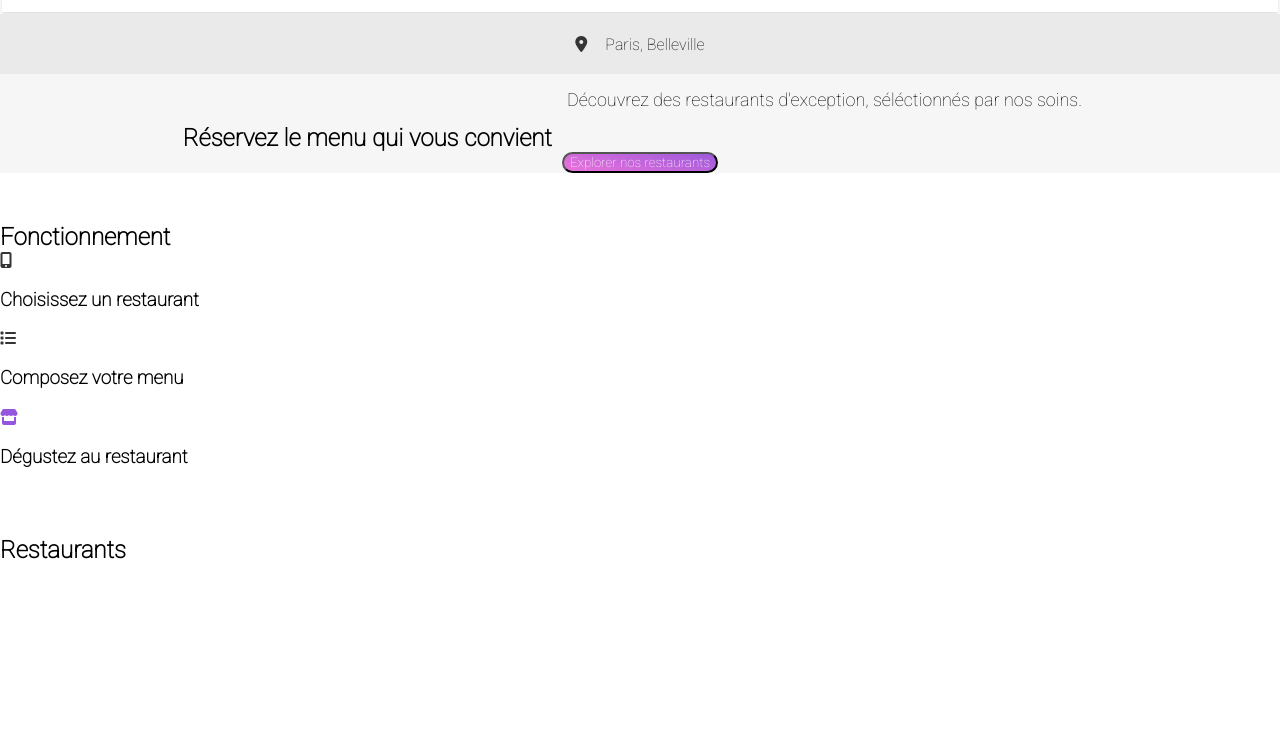
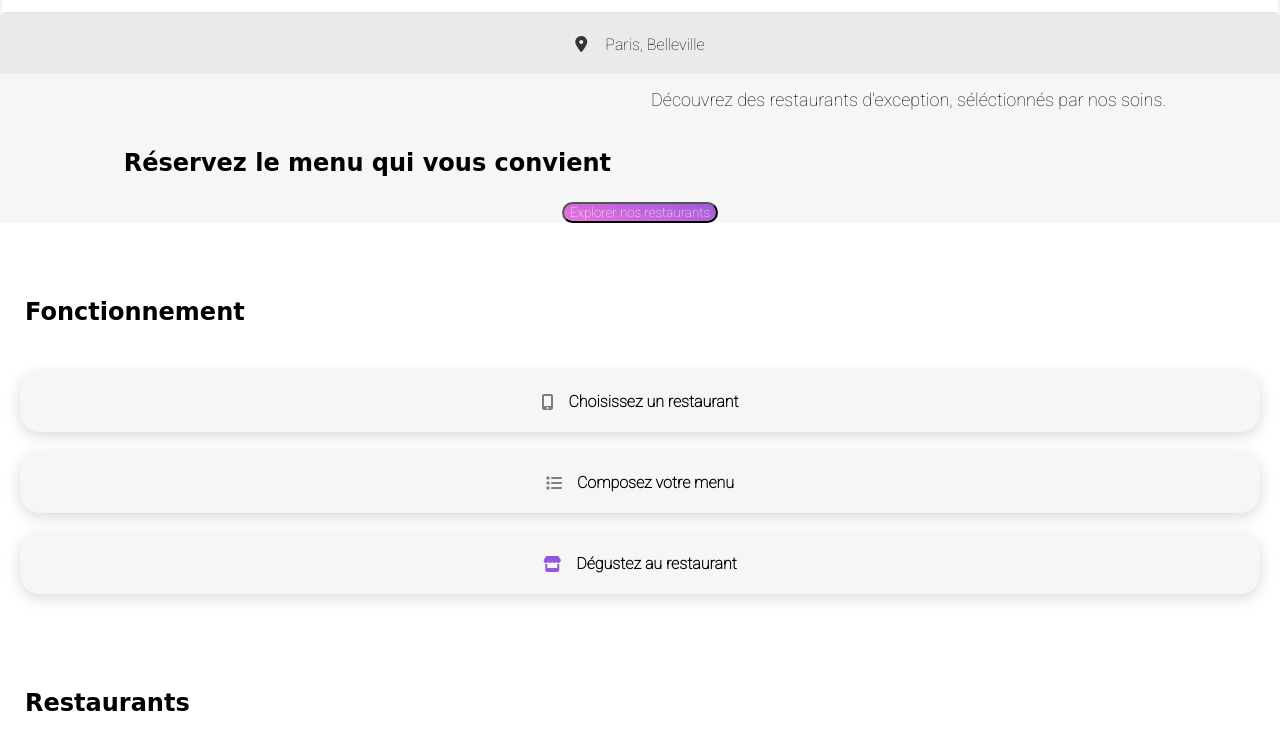
Before and after one commit to 0shirase/P4_OhMyFood, a plain HTML site: page index.html in a window 1280 px wide. Shown: the part 70-812 px from the top of the page. Drawn offline with Linux system fonts and the light colour scheme; a web font is replaced by a local one.

Commit message:
section fonctionnements début restaurants

```diff
--- a/assets/style.css
+++ b/assets/style.css
@@ -1,10 +1,10 @@
 /****** General ***********/
-*{
-    font-family: 'Roboto', sans-serif;
+* {
+    font-family: "Roboto", sans-serif;
 }
 
 :root {
-    --main-color: #9356DC;
+    --main-color: #9356dc;
     --main-bg-color: #f2f2f2;
     --filter-bg-color: #f6f6f6;
 }
@@ -28,6 +28,14 @@ header {
     padding: 15px;
     box-shadow: 0px 2px 4px 0px rgba(0, 0, 0, 0.15);
 }
+
+.card {
+    background-color: #f6f6f6;
+    border-radius: 20px;
+    padding: 5px;
+    box-shadow: 0px 4px 15px 0px rgba(0, 0, 0, 0.15);
+}
+
 
 .logo {
     height: 50px;
@@ -53,19 +61,19 @@ header {
 }
 
 /*******section info ******/
- .info-group {
+.info-group {
     display: flex;
     justify-content: center;
     flex-wrap: wrap;
     background-color: #f6f6f6;
- }
+}
 
-  .section-title{
-    font-weight: bold;
-    font-size: 24px;
+.section-title {
+     font-size: 24px;
     padding-top: 50px;
-    margin: 0;
- }
+    margin: 25px;
+    font-family: 'Shrikhand', cursive;
+}
 
 .info {
     font-size: 18px;
@@ -80,41 +88,52 @@ header {
 }
 
 .button {
-    background-color: #FF79DA;
+    background-color: #ff79da;
     border-radius: 25px;
     color: white;
-    background: var(--Button-Gradient, linear-gradient(193deg, #9356DC -11.44%, #FF79DA 123.93%));
+    background: var(--Button-Gradient, linear-gradient(193deg, #9356dc -11.44%, #ff79da 123.93%));
 }
 
 /****** Fonctionnement ******/
-
-.explications {
-    margin: 25px;
-}
 
 .fonctionnement {
     display: flex;
     flex-direction: column;
 }
 
-.list-filters {
+ .card {
+    margin: 20px;
+    background-color: #f6f6f6;
+    border-radius: 20px;
+    padding: 5px;
+    box-shadow: 0px 4px 15px 0px rgba(0, 0, 0, 0.15);
+}
+
+ .fonctionnement-cards .card-content {
+    display: flex;
+    justify-content: center;
+    align-items: center;
+    gap: 15px;
+}
+
+.fonctionnement-cards .card-title {
+    font-size: 16px;
+    color: black;
+}
+
+.fonctionnement-list {
     display: flex;
     flex-wrap: wrap;
     flex-direction: column;
     gap: 10px;
+    padding: 25px;
 }
 
-.list-filters li {
-    display: flex;
-    padding: 0px 19px;
-    align-items: center;
-    justify-content: center;
-    gap: 20px;
-    border-radius: 20px;
-    background-color: #f6f6f6;
-    box-shadow: 0px 4px 15px 0px rgba(0, 0, 0, 0.15);
+
+.fa-icones {
+    color: #7E7E7E;
 }
 
 .fa-store {
-    color: #9356DC;
+    color: #9356dc;
 }
```
Also changed, not shown: 1 other file.
